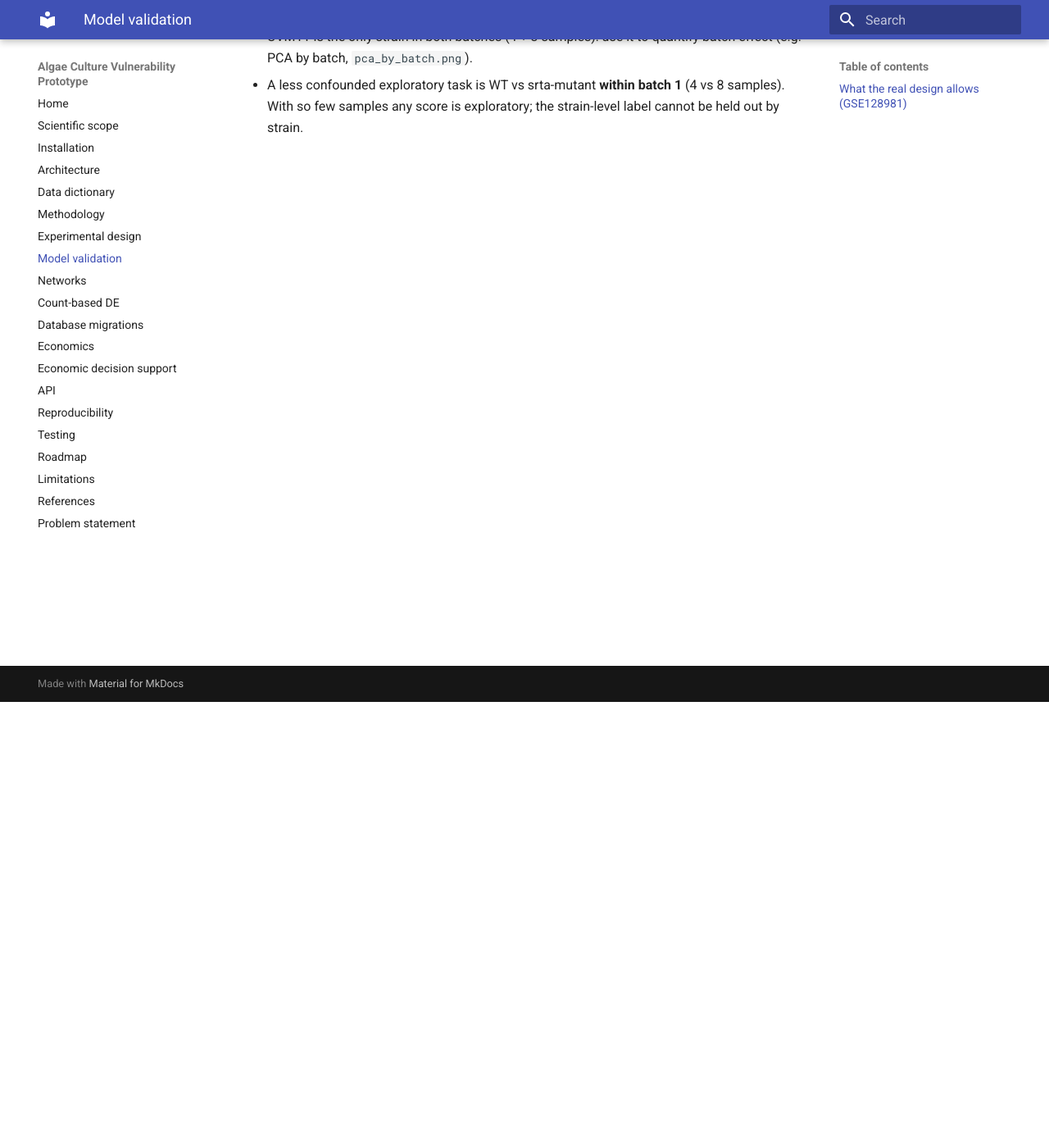
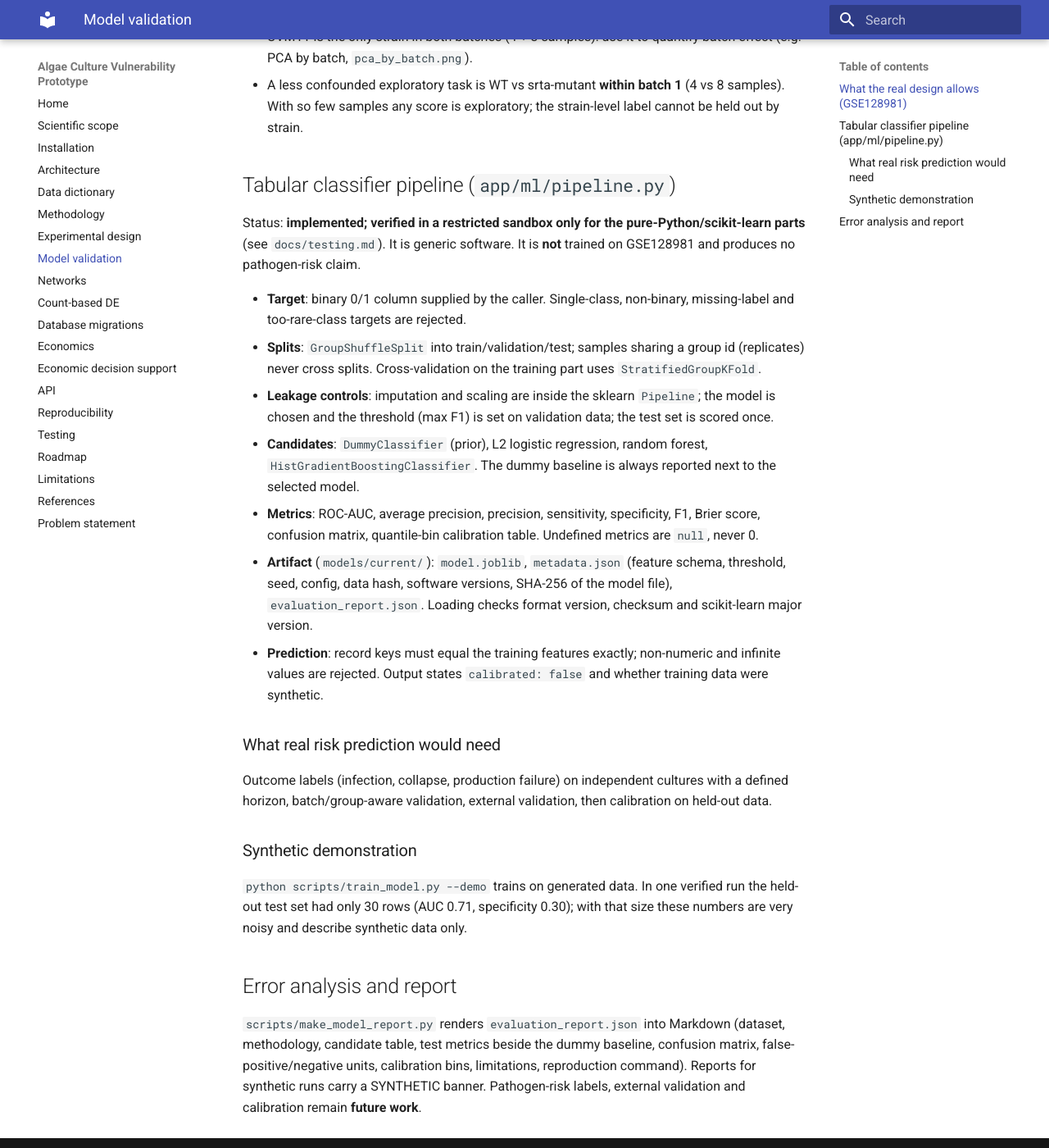
Before and after one commit to sunilnarayan419-ui/AlgalPathogenRisk-ML, an MkDocs documentation site: the page built from docs/model_validation.md, in a window 1280 px wide and 1400 px high, scrolled down 544 px. Shown: the whole window at 82% size. Built offline with MkDocs 1.6.1 and Material for MkDocs 9.7.7, drawn with Linux system fonts in a browser that asks for light colours.

Commit message:
chore: update docs/model_validation.md

```diff
--- a/docs/model_validation.md
+++ b/docs/model_validation.md
@@ -9,3 +9,43 @@ Replicates of one strain cannot be held out as groups for a strain label (classe
 - **Genotype is confounded with batch**: all WT (Elow47) samples are in batch 1 and all complemented samples in batch 2. A WT-vs-complemented classifier can learn batch instead of biology.
 - UVM11 is the only strain in both batches (4 + 3 samples): use it to quantify batch effect (e.g. PCA by batch, `pca_by_batch.png`).
 - A less confounded exploratory task is WT vs srta-mutant **within batch 1** (4 vs 8 samples). With so few samples any score is exploratory; the strain-level label cannot be held out by strain.
+
+
+## Tabular classifier pipeline (`app/ml/pipeline.py`)
+
+Status: **implemented; verified in a restricted sandbox only for the pure-Python/scikit-learn parts**
+(see `docs/testing.md`). It is generic software. It is **not** trained on GSE128981 and produces no
+pathogen-risk claim.
+
+- **Target**: binary 0/1 column supplied by the caller. Single-class, non-binary, missing-label
+  and too-rare-class targets are rejected.
+- **Splits**: `GroupShuffleSplit` into train/validation/test; samples sharing a group id (replicates)
+  never cross splits. Cross-validation on the training part uses `StratifiedGroupKFold`.
+- **Leakage controls**: imputation and scaling are inside the sklearn `Pipeline`; the model is chosen
+  and the threshold (max F1) is set on validation data; the test set is scored once.
+- **Candidates**: `DummyClassifier` (prior), L2 logistic regression, random forest,
+  `HistGradientBoostingClassifier`. The dummy baseline is always reported next to the selected model.
+- **Metrics**: ROC-AUC, average precision, precision, sensitivity, specificity, F1, Brier score,
+  confusion matrix, quantile-bin calibration table. Undefined metrics are `null`, never 0.
+- **Artifact** (`models/current/`): `model.joblib`, `metadata.json` (feature schema, threshold, seed,
+  config, data hash, software versions, SHA-256 of the model file), `evaluation_report.json`.
+  Loading checks format version, checksum and scikit-learn major version.
+- **Prediction**: record keys must equal the training features exactly; non-numeric and infinite values
+  are rejected. Output states `calibrated: false` and whether training data were synthetic.
+
+### What real risk prediction would need
+
+Outcome labels (infection, collapse, production failure) on independent cultures with a defined
+horizon, batch/group-aware validation, external validation, then calibration on held-out data.
+
+### Synthetic demonstration
+
+`python scripts/train_model.py --demo` trains on generated data. In one verified run the held-out
+test set had only 30 rows (AUC 0.71, specificity 0.30); with that size these numbers are very noisy
+and describe synthetic data only.
+
+
+## Error analysis and report
+`scripts/make_model_report.py` renders `evaluation_report.json` into Markdown (dataset, methodology, candidate table, test metrics beside the
+dummy baseline, confusion matrix, false-positive/negative units, calibration bins, limitations, reproduction command). Reports for synthetic
+runs carry a SYNTHETIC banner. Pathogen-risk labels, external validation and calibration remain **future work**.
```
